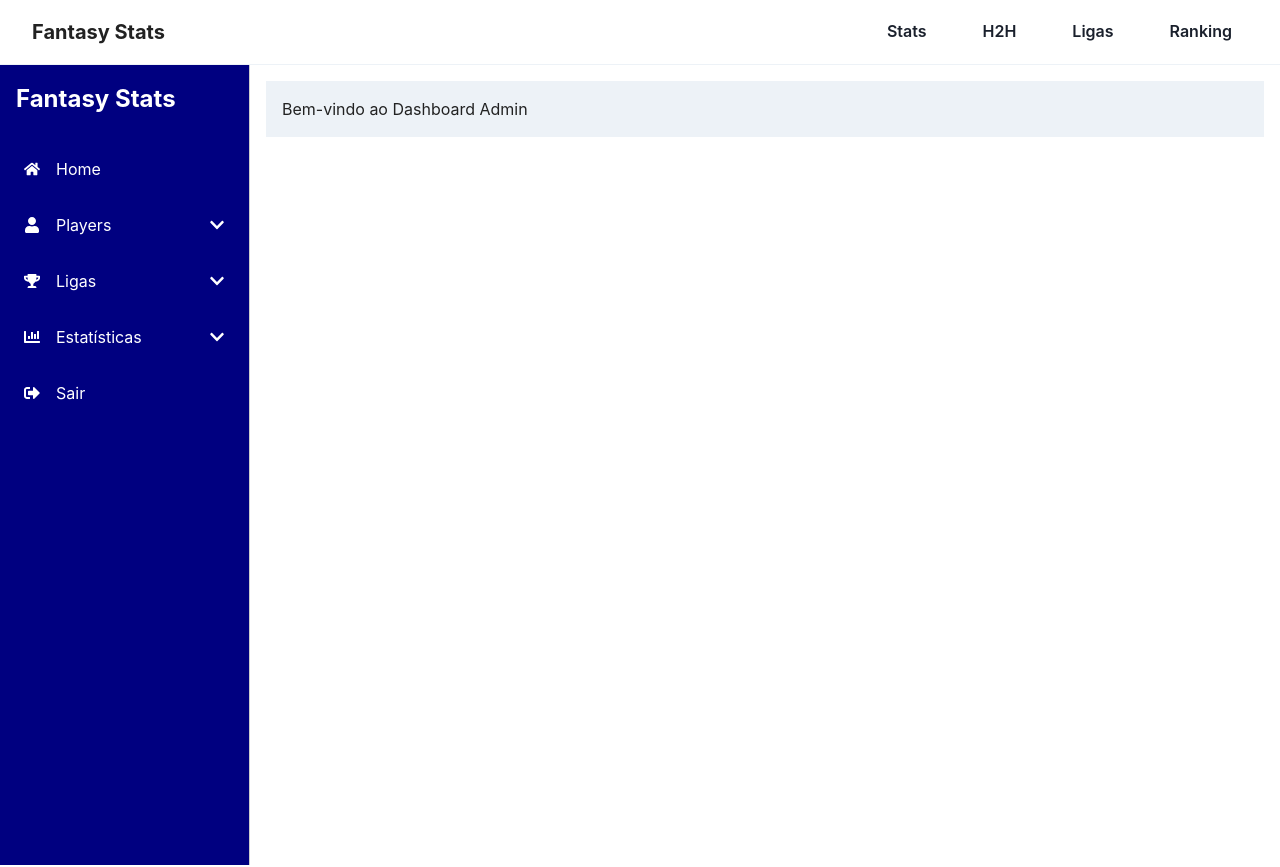
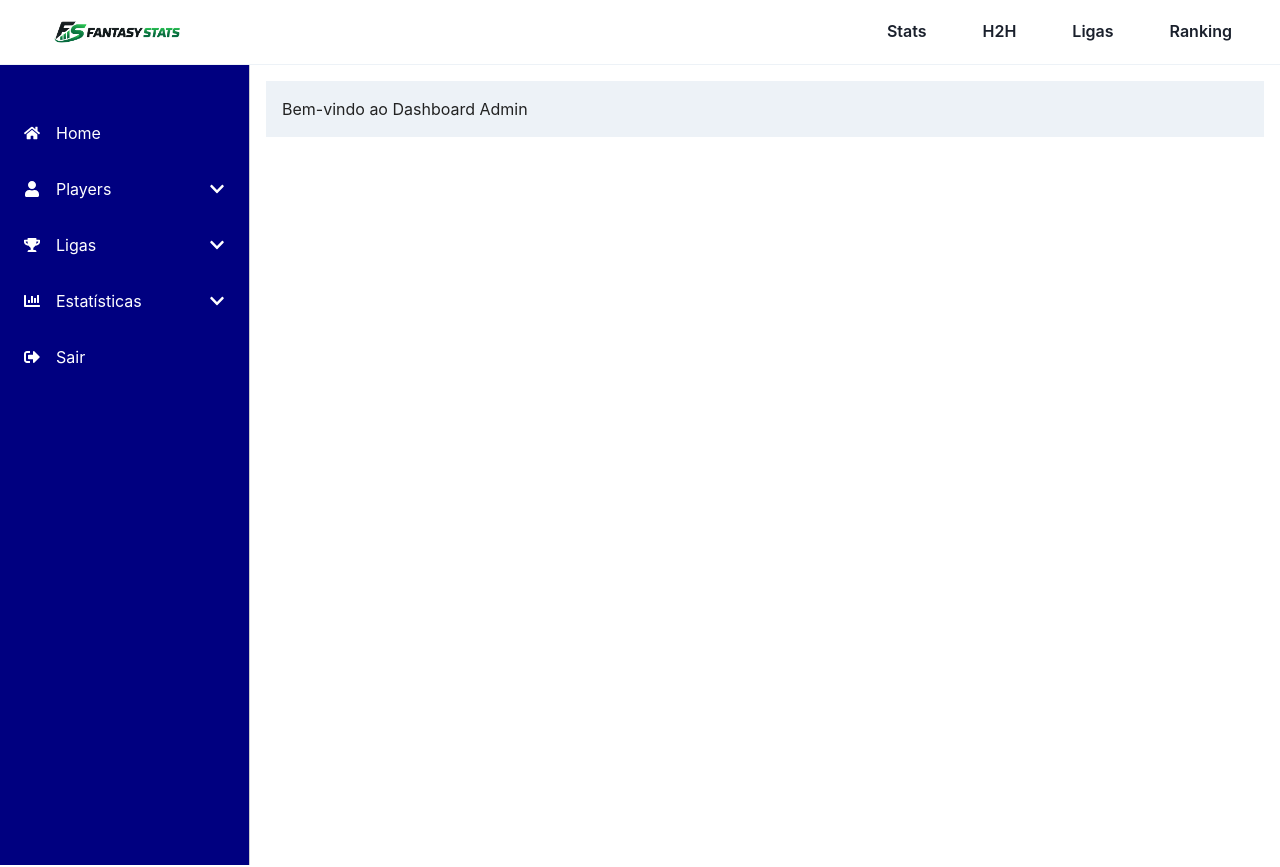
Before and after one commit to AntonelliTalles/fantasy-stats, a React (Create React App) app: page /admin in a window 1280 px wide. Shown: the top 867 px of the page. Built offline with nearby package versions, Linux system fonts and the light colour scheme.

Commit message:
adding a new logo

```diff
--- a/src/components/Home/Header.tsx
+++ b/src/components/Home/Header.tsx
@@ -1,6 +1,8 @@
 import React from "react";
-import { Box, Flex, HStack, Text, Button } from "@chakra-ui/react";
+import { Box, Flex, HStack, Image, Button } from "@chakra-ui/react";
 import { useNavigate } from "react-router-dom";
+
+import logo from "../../images/fs.png";
 
 export default function Header() {
   const navigate = useNavigate();
@@ -13,14 +15,15 @@ export default function Header() {
         align="center"
         justify="space-between"
       >
-        <Text
-          fontSize="xl"
-          fontWeight="bold"
+        <Image
+          src={logo}
+          alt="Fantasy Stats"
+          w={{ base: "140px", md: "170px" }}
+          maxH="48px"
+          objectFit="contain"
           cursor="pointer"
           onClick={() => navigate("/")}
-        >
-          Fantasy Stats
-        </Text>
+        />
 
         <HStack spacing={6}>
           <Button variant="ghost" onClick={() => navigate("/histories")}>
@@ -34,6 +37,7 @@ export default function Header() {
           <Button variant="ghost" onClick={() => navigate("/leagues/view")}>
             Ligas
           </Button>
+
           <Button
             variant="ghost"
             onClick={() => navigate("/power-ranking")}
--- a/src/components/admin/Sidebar.tsx
+++ b/src/components/admin/Sidebar.tsx
@@ -1,6 +1,14 @@
-import { Box, Text } from '@chakra-ui/react';
-import { FaChartBar, FaHome, FaSignOutAlt, FaTrophy, FaUser } from 'react-icons/fa';
+import { Box, Image } from '@chakra-ui/react';
+import {
+  FaChartBar,
+  FaHome,
+  FaSignOutAlt,
+  FaTrophy,
+  FaUser,
+} from 'react-icons/fa';
+
 import { MenuItem } from './MenuItem';
+import logo from '../../images/fs.png';
 
 const Sidebar = () => {
   return (
@@ -12,37 +20,85 @@ const Sidebar = () => {
       p="4"
       borderRight="1px solid #ccc"
     >
-      <Text fontSize="2xl" mb="8" fontWeight="bold">
-        Fantasy Stats
-      </Text>
-      <MenuItem title="Home" icon={<FaHome />} link="/admin" />
+      <Box
+        mb="8"
+        display="flex"
+        justifyContent="center"
+        alignItems="center"
+      >
+        {/* <Image
+          src={logo}
+          alt="Fantasy Stats"
+          w="190px"
+          maxH="60px"
+          objectFit="contain"
+        /> */}
+      </Box>
+
+      <MenuItem
+        title="Home"
+        icon={<FaHome />}
+        link="/admin"
+      />
+
       <MenuItem
         title="Players"
         icon={<FaUser />}
         subItems={[
-          { label: 'Adicionar', link: '/admin/players/add' },
-          { label: 'Gerenciar', link: '/admin/players/manage' },
+          {
+            label: 'Adicionar',
+            link: '/admin/players/add',
+          },
+          {
+            label: 'Gerenciar',
+            link: '/admin/players/manage',
+          },
         ]}
       />
+
       <MenuItem
         title="Ligas"
         icon={<FaTrophy />}
         subItems={[
-          { label: 'Adicionar', link: '/admin/leagues/add' },
-          { label: 'Gerenciar', link: '/admin/leagues/manage' },
+          {
+            label: 'Adicionar',
+            link: '/admin/leagues/add',
+          },
+          {
+            label: 'Gerenciar',
+            link: '/admin/leagues/manage',
+          },
         ]}
       />
+
       <MenuItem
         title="Estatísticas"
         icon={<FaChartBar />}
         subItems={[
-          { label: 'Cadastrar Confrontos Diretos', link: '/admin/HeadToHead/add-h2h' },
-          { label: 'Gerenciar Confrontos Diretos', link: '/admin/HeadToHead/manage-h2h' },
-          { label: 'Adicionar Histórico de temporada', link: '/admin/PlayerHistory/player-history' },
-          { label: 'Gerenciar Histórico de temporada', link: '/admin/PlayerHistory/manage-player-history' },
+          {
+            label: 'Cadastrar Confrontos Diretos',
+            link: '/admin/HeadToHead/add-h2h',
+          },
+          {
+            label: 'Gerenciar Confrontos Diretos',
+            link: '/admin/HeadToHead/manage-h2h',
+          },
+          {
+            label: 'Adicionar Histórico de temporada',
+            link: '/admin/PlayerHistory/player-history',
+          },
+          {
+            label: 'Gerenciar Histórico de temporada',
+            link: '/admin/PlayerHistory/manage-player-history',
+          },
         ]}
       />
-      <MenuItem title="Sair" icon={<FaSignOutAlt />} link="/login" />
+
+      <MenuItem
+        title="Sair"
+        icon={<FaSignOutAlt />}
+        link="/login"
+      />
     </Box>
   );
 };
```
Also changed, not shown: src/images/fs.png (added).
